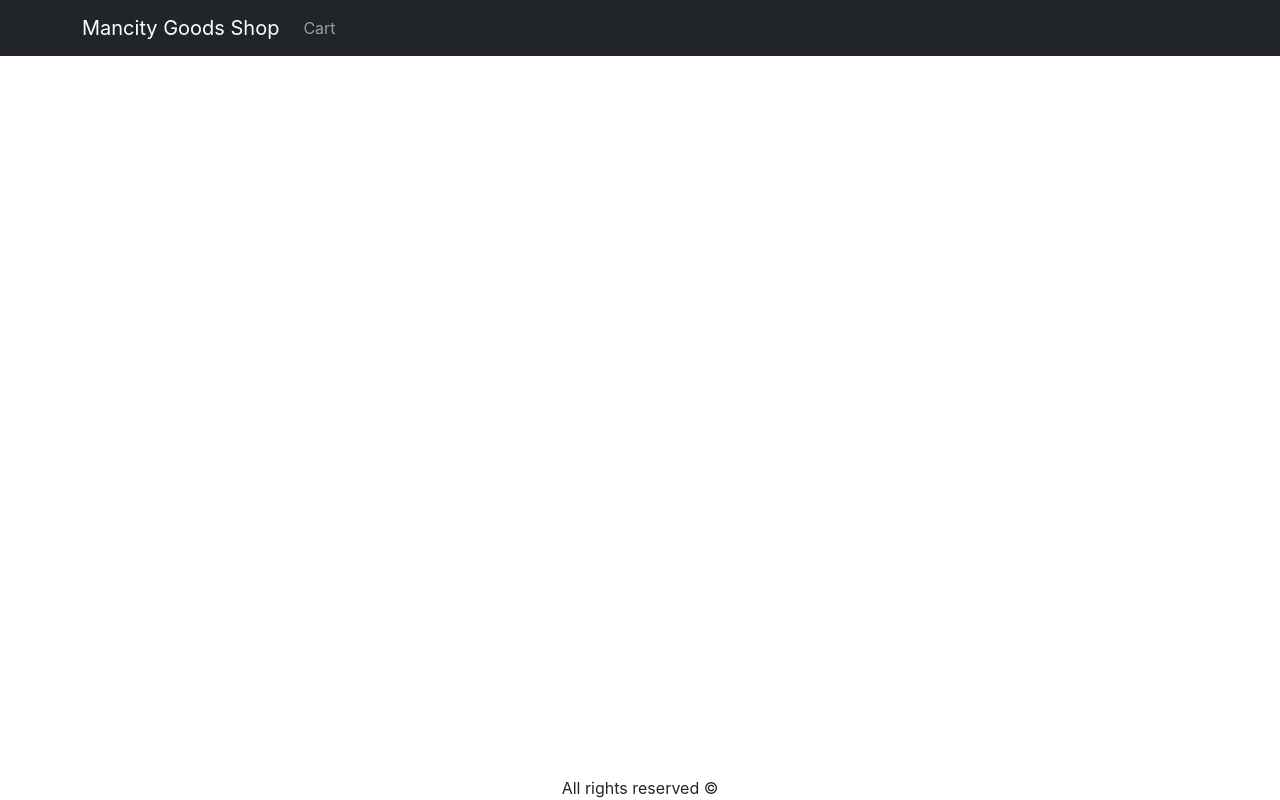
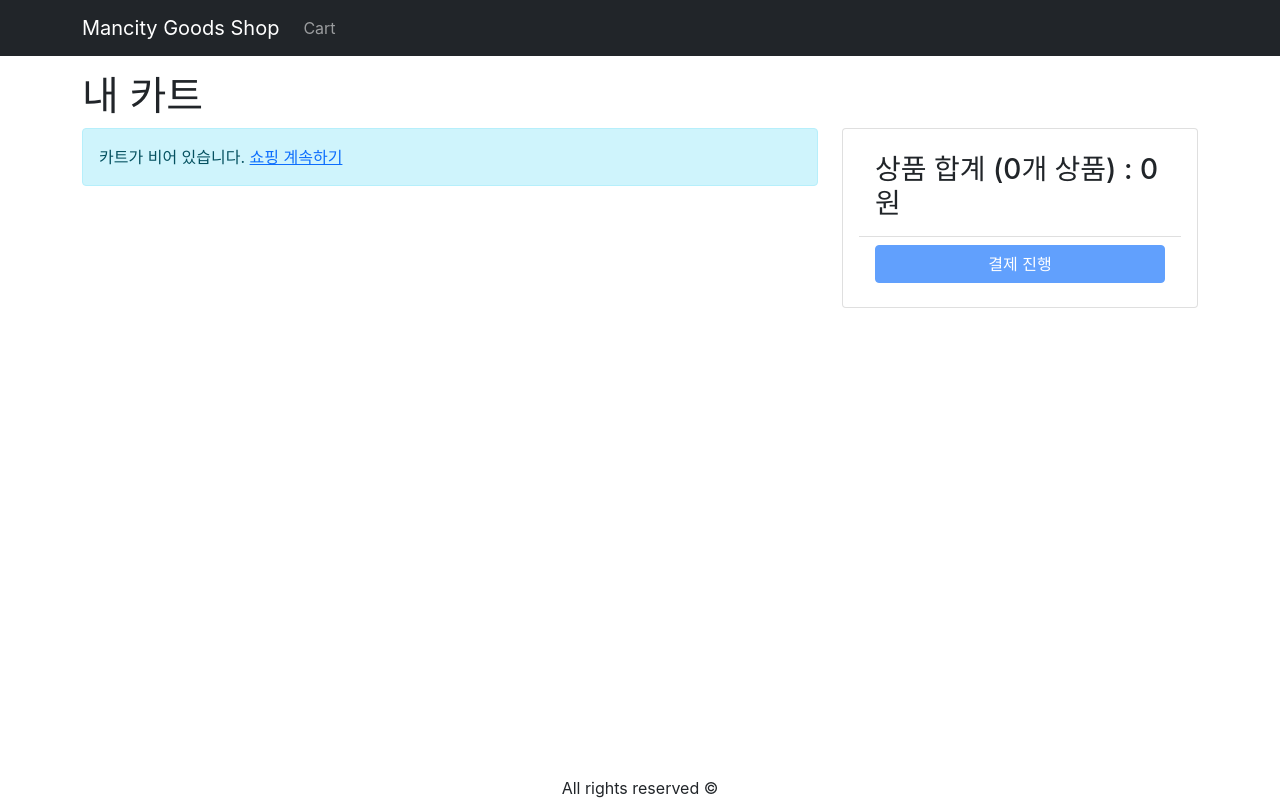
Before and after one commit to yjin0034/react-ecommerce-frontend, a React (Create React App) app in the folder frontend/: page /cart in a window 1280 px wide. Built offline with nearby package versions, Linux system fonts and the light colour scheme.

Commit message:
13. 카트 화면 구현

```diff
--- a/frontend/src/App.js
+++ b/frontend/src/App.js
@@ -8,6 +8,7 @@
 import { LinkContainer } from 'react-router-bootstrap';
 import { useContext } from 'react';
 import { Store } from './Store';
+import CartScreen from './screens/CartScreen';
 
 function App() {
   const { state } = useContext(Store);
@@ -39,6 +40,7 @@
           <Container className='mt-3'>
             <Routes>
               <Route path='/product/:slug' element={<ProductScreen />} />
+              <Route path='/cart' element={<CartScreen />} />
               <Route path='/' element={<HomeScreen />} />
             </Routes>
           </Container>
--- a/frontend/src/index.css
+++ b/frontend/src/index.css
@@ -1,7 +1,7 @@
 body {
   margin: 0;
-  font-family: -apple-system, BlinkMacSystemFont, "Segoe UI", "Roboto", "Oxygen",
-    "Ubuntu", "Cantarell", "Fira Sans", "Droid Sans", "Helvetica Neue",
+  font-family: -apple-system, BlinkMacSystemFont, 'Segoe UI', 'Roboto', 'Oxygen',
+    'Ubuntu', 'Cantarell', 'Fira Sans', 'Droid Sans', 'Helvetica Neue',
     sans-serif;
   -webkit-font-smoothing: antialiased;
   -moz-osx-font-smoothing: grayscale;
@@ -46,3 +46,6 @@
 .img-large {
   max-width: 100%;
 }
+.img-thumnail {
+  height: 80px;
+}
--- /dev/null
+++ b/frontend/src/screens/CartScreen.js
@@ -0,0 +1,97 @@
+import { useContext } from 'react';
+import { Store } from '../Store';
+import { Helmet } from 'react-helmet-async';
+import Row from 'react-bootstrap/Row';
+import Col from 'react-bootstrap/Col';
+import ListGroup from 'react-bootstrap/ListGroup';
+import Button from 'react-bootstrap/Button';
+import Card from 'react-bootstrap/Card';
+import MessageBox from '../components/MessageBox';
+import { Link } from 'react-router-dom';
+
+export default function CartScreen() {
+  const { state, dispatch: ctxDispatch } = useContext(Store);
+
+  const {
+    cart: { cartItems },
+  } = state;
+
+  return (
+    <div>
+      <Helmet>
+        <title>카트</title>
+      </Helmet>
+      <h1>내 카트</h1>
+      <Row>
+        <Col md={8}>
+          {cartItems.length === 0 ? (
+            <MessageBox>
+              카트가 비어 있습니다. <Link to='/'>쇼핑 계속하기</Link>
+            </MessageBox>
+          ) : (
+            <ListGroup>
+              {cartItems.map((item) => (
+                <ListGroup.Item key={item._id}>
+                  <Row className='align-items-center'>
+                    <Col md={4}>
+                      <img
+                        src={item.image}
+                        alt={item.name}
+                        className='img-fluid rounded img-thumnail'
+                      ></img>{' '}
+                      <Link to={`/product/${item.slug}`}>{item.name}</Link>
+                    </Col>
+                    <Col md={3}>
+                      <Button variant='light' disabled={item.quantity === 1}>
+                        <i className='fas fa-minus-circle'></i>
+                      </Button>{' '}
+                      <span>{item.quantity}</span>{' '}
+                      <Button
+                        variant='light'
+                        disabled={item.quantity === item.countInStock}
+                      >
+                        <i className='fas fa-plus-circle'></i>
+                      </Button>
+                    </Col>
+                    <Col md={3}>{item.price}원</Col>
+                    <Col md={2}>
+                      <Button variant='light'>
+                        <i className='fas fa-trash'></i>
+                      </Button>
+                    </Col>
+                  </Row>
+                </ListGroup.Item>
+              ))}
+            </ListGroup>
+          )}
+        </Col>
+        <Col md={4}>
+          <Card>
+            <Card.Body>
+              <ListGroup variant='flush'>
+                <ListGroup.Item>
+                  <h3>
+                    상품 합계 ({cartItems.reduce((a, c) => a + c.quantity, 0)}개
+                    상품) :{' '}
+                    {cartItems.reduce((a, c) => a + c.price * c.quantity, 0)}원
+                  </h3>
+                </ListGroup.Item>
+                <ListGroup.Item>
+                  <div className='d-grid'>
+                    <Button
+                      type='button'
+                      variant='primary'
+                      disabled={cartItems.length === 0}
+                    >
+                      결제 진행
+                    </Button>
+                  </div>
+                </ListGroup.Item>
+              </ListGroup>
+            </Card.Body>
+          </Card>
+        </Col>
+      </Row>
+    </div>
+  );
+}
--- a/frontend/src/screens/ProductScreen.js
+++ b/frontend/src/screens/ProductScreen.js
@@ -1,6 +1,6 @@
 import { useContext, useEffect, useReducer } from 'react';
 import axios from 'axios';
-import { useParams } from 'react-router-dom';
+import { useNavigate, useParams } from 'react-router-dom';
 import Row from 'react-bootstrap/Row';
 import Col from 'react-bootstrap/Col';
 import ListGroup from 'react-bootstrap/ListGroup';
@@ -28,6 +28,7 @@
 };
 
 export function ProductScreen() {
+  const navigate = useNavigate();
   const params = useParams();
   const { slug } = params;
 
@@ -67,6 +68,8 @@
       type: 'CART_ADD_ITEM',
       payload: { ...product, quantity },
     });
+
+    navigate('/cart');
   };
 
   return loading ? (
```
Also changed, not shown: 1 other file (tests, documents, lock files or other folders).
